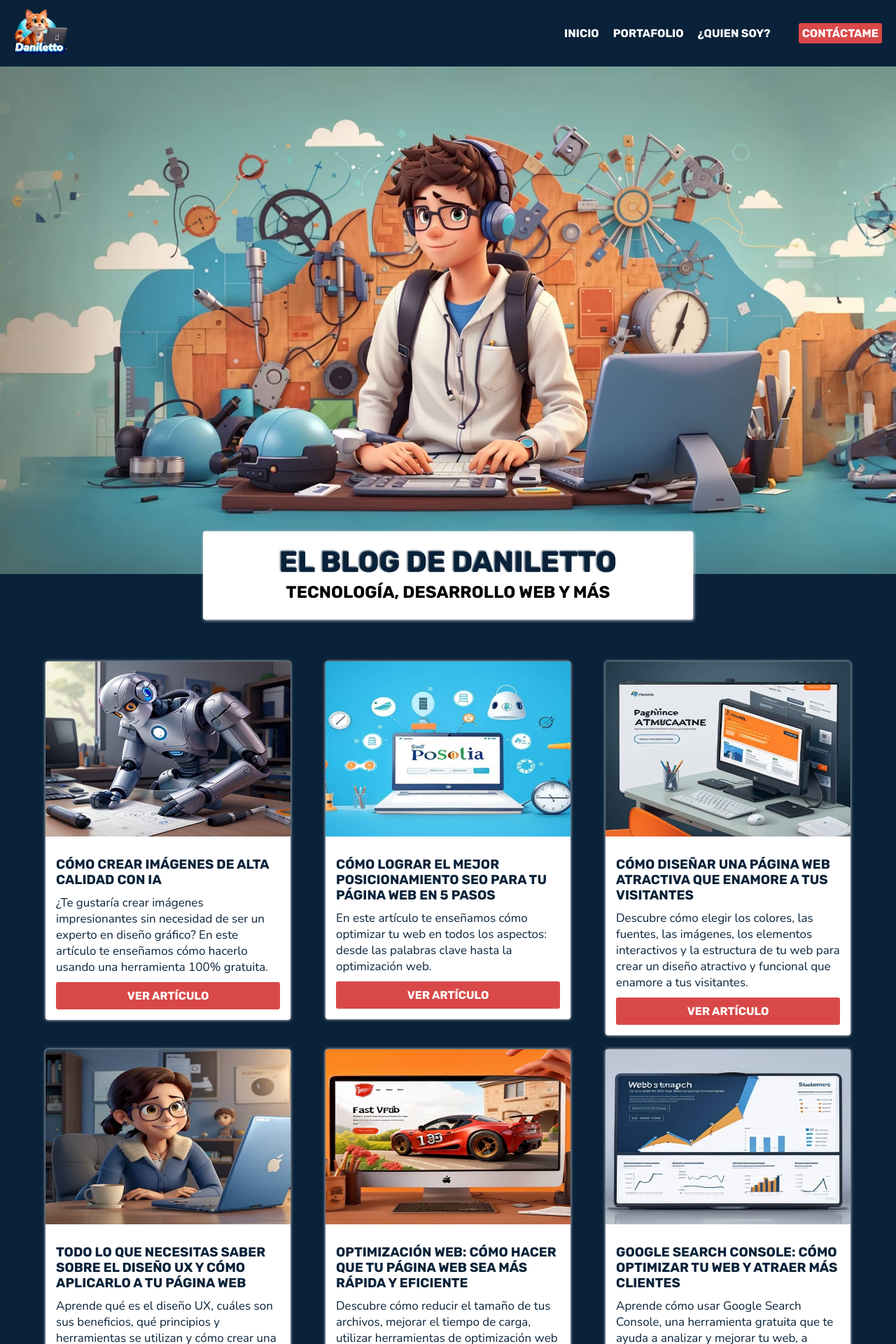
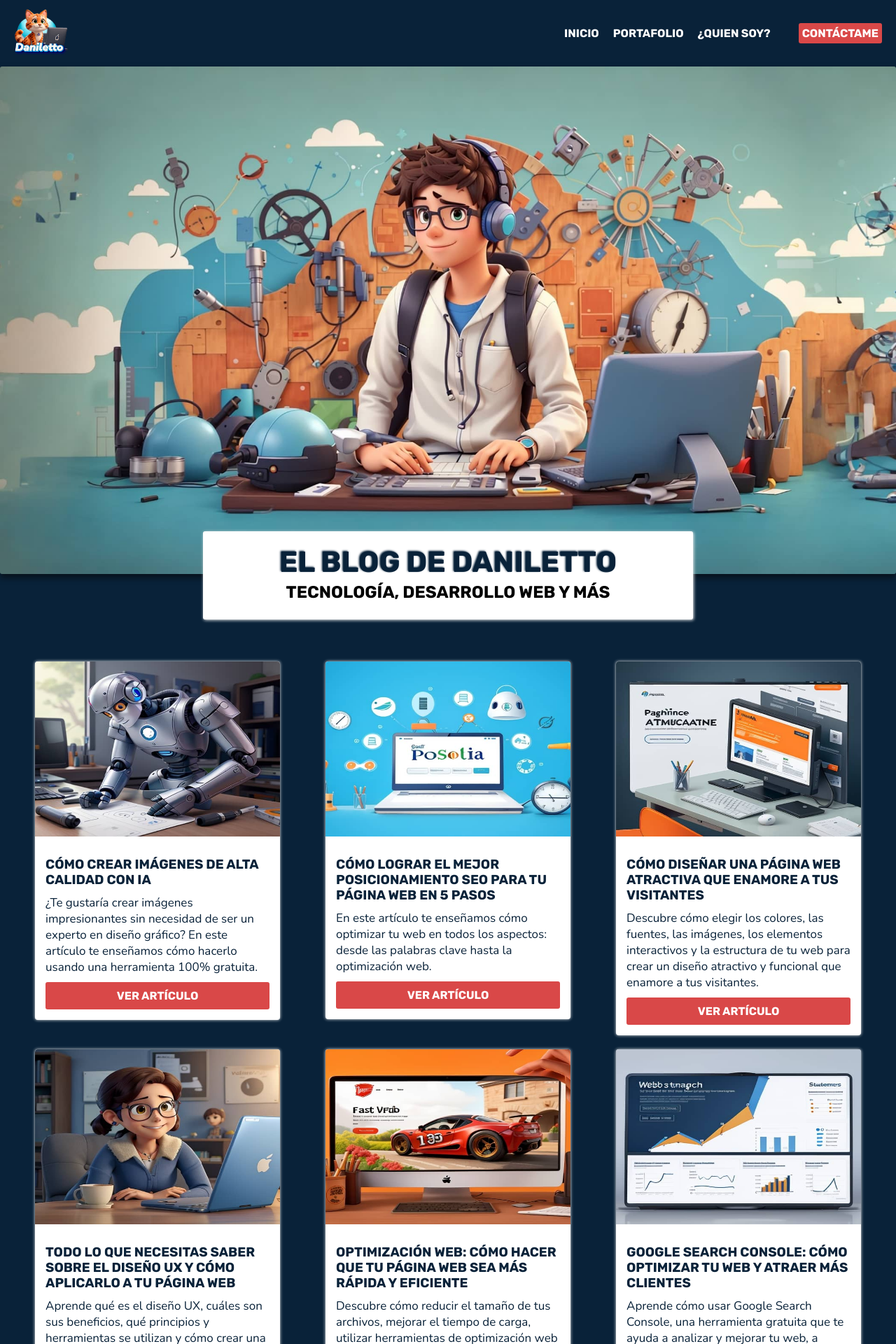
Before and after one commit to Danilett0/Daniletto, a React (Create React App) app: page /Blog in a window 1280 px wide. Shown: the top 1920 px of the page at 70% size. Built offline with nearby package versions, Linux system fonts and the light colour scheme.

Commit message:
mejora para pagina

```diff
--- a/src/Pages/Blog.jsx
+++ b/src/Pages/Blog.jsx
@@ -8,7 +8,6 @@ function Blog() {
     <main>
       <div className="Banner">
         <img
-          loading="lazy"
           src="/images/ImagesBlog/Banner_blog_daniletto.jpg"
           alt="Banner blog daniletto"
         />
--- a/src/styles/pages/Blog.css
+++ b/src/styles/pages/Blog.css
@@ -1,9 +1,15 @@
 main .Banner {
   width: 100%;
+  max-width: 1500px;
+  height: 100%;
+  max-height: 1000px;
+  margin: auto;
 }
 
 main .Banner img {
   width: 100%;
+  border-radius: 3px;
+  box-shadow: 0px 5px 10px #0707079d;
 }
 
 main .Banner .Text {
@@ -28,7 +34,7 @@ main .Banner .Text h1 {
 main .Articles {
   width: 100%;
   display: flex;
-  justify-content: space-around;
+  justify-content: space-between;
   flex-wrap: wrap;
   max-width: 1200px;
   margin: 50px auto;
```
